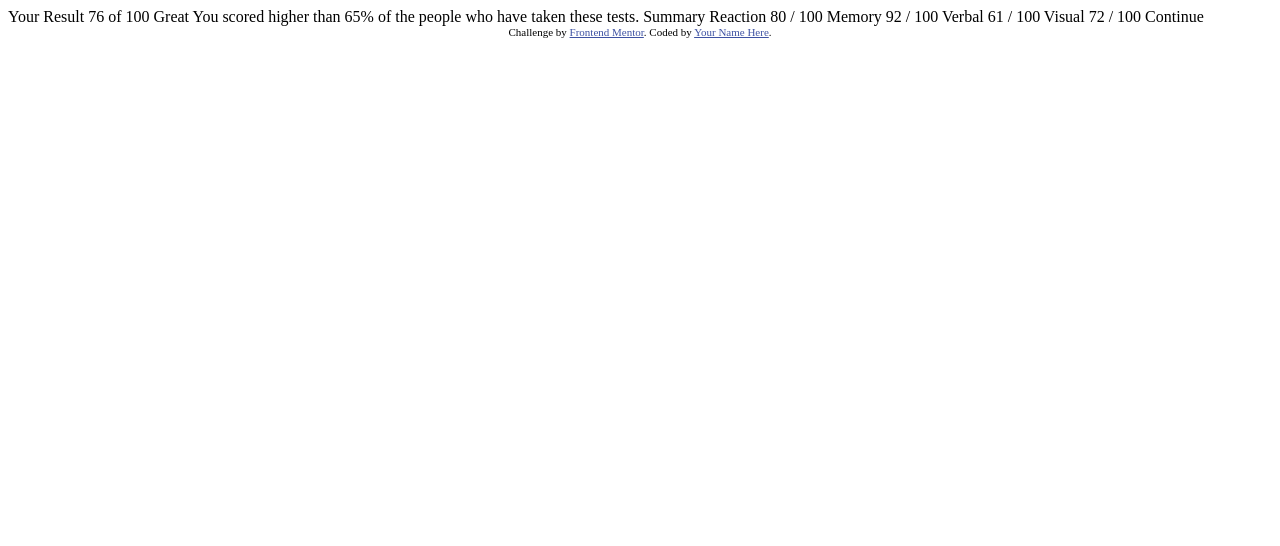
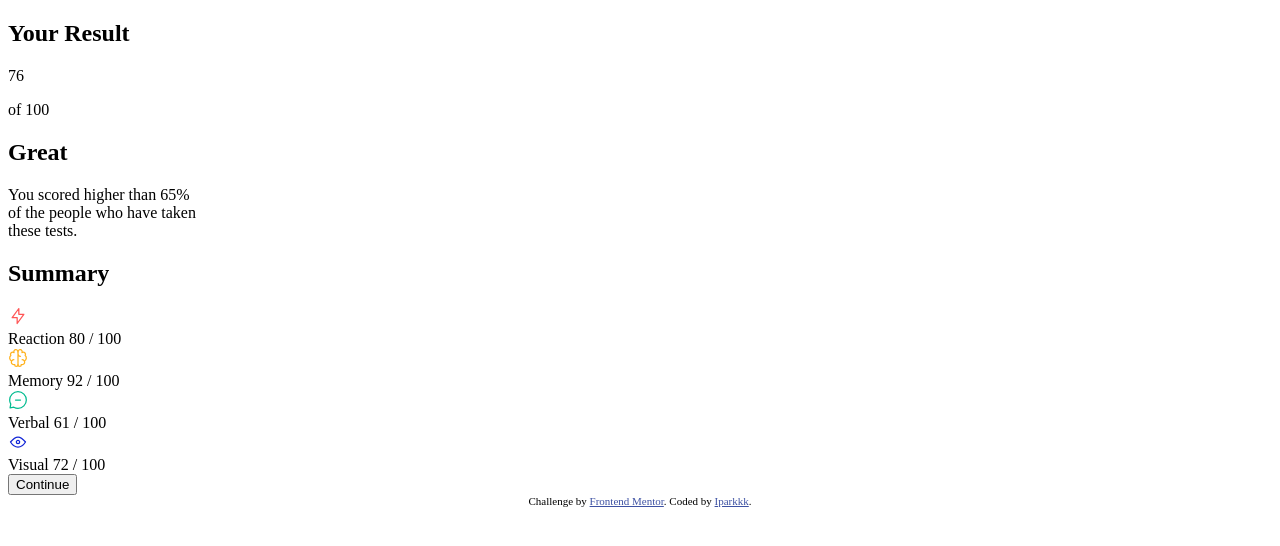
Before and after one commit to Iparkkk/portfolio-practice-css-01, a plain HTML site: page index.html in a window 1280 px wide. Drawn offline with Linux system fonts and the light colour scheme.

Commit message:
Add: add html tag and resource in index file

```diff
--- a/index.html
+++ b/index.html
@@ -1,47 +1,86 @@
 <!DOCTYPE html>
 <html lang="en">
   <head>
-  <meta charset="UTF-8">
-  <meta name="viewport" content="width=device-width, initial-scale=1.0"> <!-- displays site properly based on user's device -->
+    <meta charset="UTF-8" />
+    <meta name="viewport" content="width=device-width, initial-scale=1.0" />
+    <!-- displays site properly based on user's device -->
 
-  <link rel="icon" type="image/png" sizes="32x32" href="./assets/images/favicon-32x32.png">
+    <link
+      rel="icon"
+      type="image/png"
+      sizes="32x32"
+      href="./assets/images/favicon-32x32.png"
+    />
 
     <title>Frontend Mentor | Results summary component</title>
 
     <!-- Feel free to remove these styles or customise in your own stylesheet 👍 -->
     <style>
-    .attribution { font-size: 11px; text-align: center; }
-    .attribution a { color: hsl(228, 45%, 44%); }
+      .attribution {
+        font-size: 11px;
+        text-align: center;
+      }
+      .attribution a {
+        color: hsl(228, 45%, 44%);
+      }
     </style>
   </head>
   <body>
+    <summary>
+      <section class="your-result-box">
+        <h2>Your Result</h2>
+        <section class="circle-box-result">
+          <p>76</p>
+          <p>of 100</p>
+        </section>
+        <h1>Great</h1>
+        <p>
+          You scored higher than 65% <br />of the people who have taken <br />
+          these tests.
+        </p>
+      </section>
 
-  Your Result
-  76
-  of 100
-
-  Great
-  You scored higher than 65% of the people who have taken these tests.
-
-  Summary
-
-  Reaction
-  80 / 100
-
-  Memory
-  92 / 100
-
-  Verbal
-  61 / 100
-
-  Visual
-  72 / 100
-
-  Continue
+      <section class="summary-box">
+        <h2>Summary</h2>
+        <div class="reaction-box">
+          <i
+            ><img src="./assets/images/icon-reaction.svg" alt="reaction icon"
+          /></i>
+          <section class="inside-reaction-box">
+            <span>Reaction</span>
+            <span>80 / 100</span>
+          </section>
+        </div>
+        <div clsee="memory-box">
+          <i><img src="./assets/images/icon-memory.svg" alt="memory icon" /></i>
+          <section class="inside-memory-box">
+            <span>Memory</span>
+            <span>92 / 100</span>
+          </section>
+        </div>
+        <div class="verbal-box">
+          <i><img src="./assets/images/icon-verbal.svg" alt="verbal icon" /></i>
+          <section class="inside-verbal-box">
+            <span> Verbal</span>
+            <span>61 / 100</span>
+          </section>
+        </div>
+        <div class="visual-box">
+          <i><img src="./assets/images/icon-visual.svg" alt="visual icon" /></i>
+          <section class="inside-visual-box">
+            <span> Visual</span>
+            <span> 72 / 100</span>
+          </section>
+        </div>
+        <button>Continue</button>
+      </section>
+    </summary>
 
     <div class="attribution">
-    Challenge by <a href="https://www.frontendmentor.io?ref=challenge" target="_blank">Frontend Mentor</a>.
-    Coded by <a href="#">Your Name Here</a>.
+      Challenge by
+      <a href="https://www.frontendmentor.io?ref=challenge" target="_blank"
+        >Frontend Mentor</a
+      >. Coded by <a href="#">Iparkkk</a>.
     </div>
   </body>
 </html>
```
Lines whose indentation alone changed are shown as unchanged.
